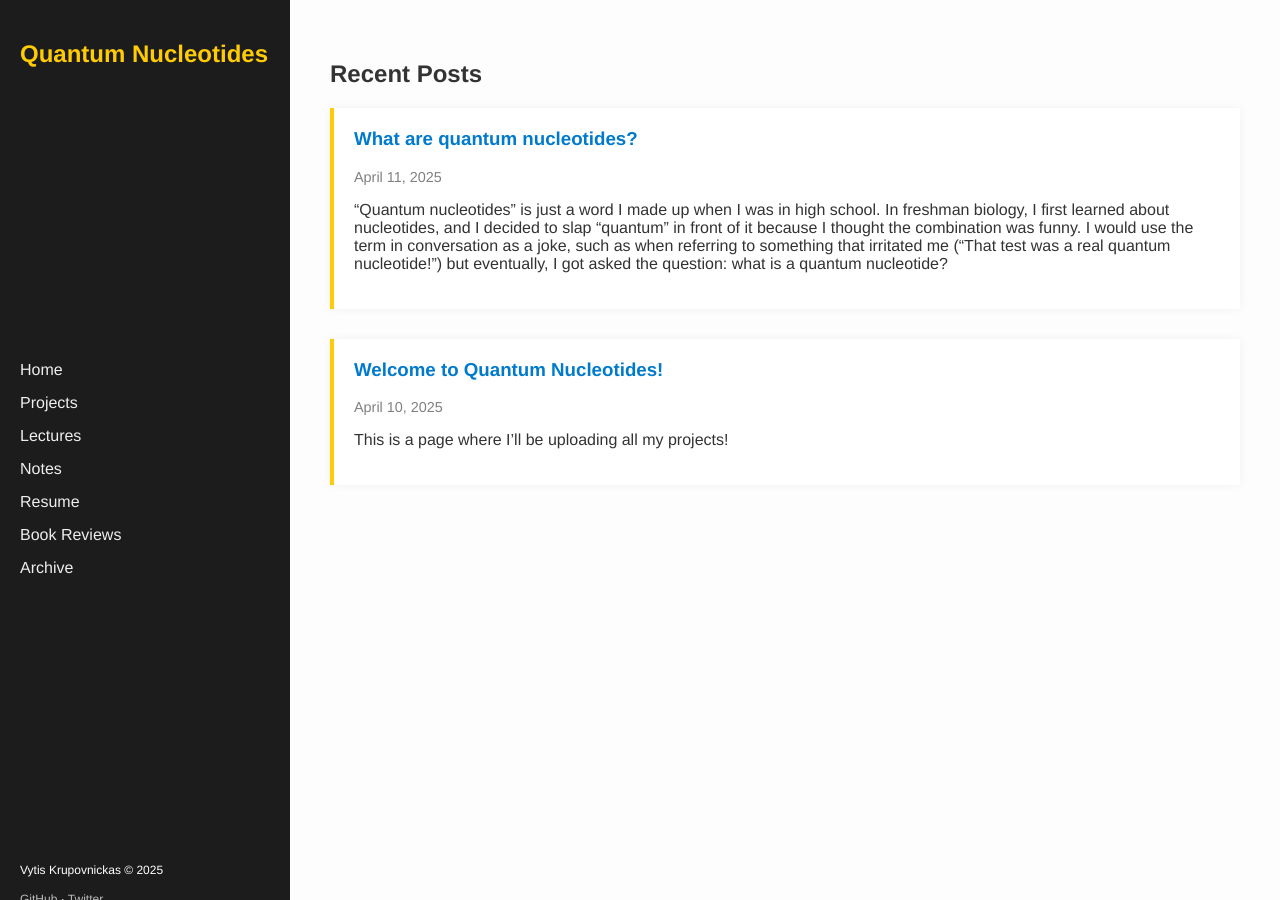
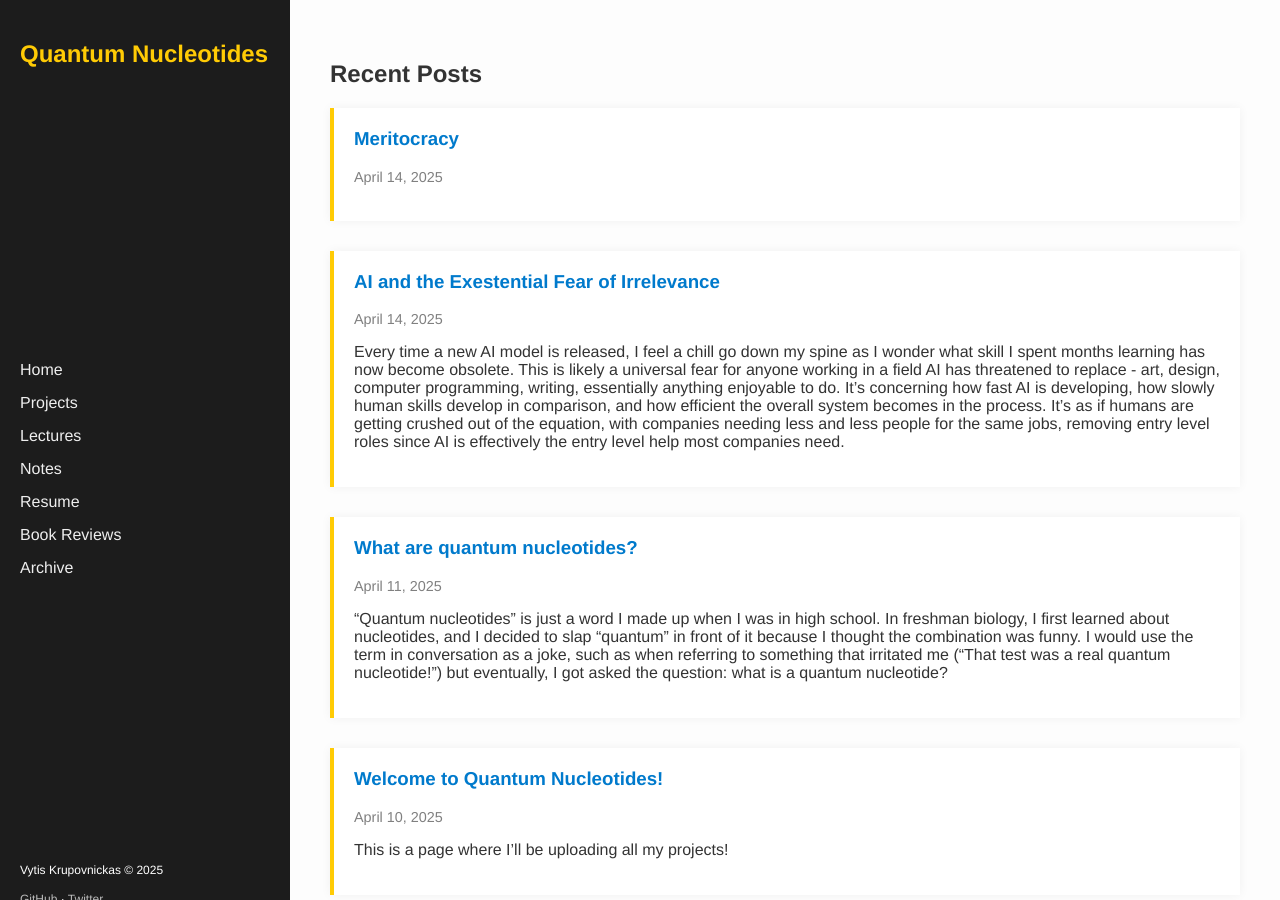
Before and after one commit to Vytis-K/quantumnucleotides, a Jekyll site: the page built from index.markdown, in a window 1280 px wide and 900 px high. Built offline with Jekyll 4.4.1, drawn with Linux system fonts in a browser that asks for light colours.

```diff
--- a/_config.yml
+++ b/_config.yml
@@ -26,7 +26,7 @@ description: >- # this means to ignore newlines until "baseurl:"
   Google search results) and in your feed.xml site description.
 baseurl: "" # the subpath of your site, e.g. /blog
 url: "" # the base hostname & protocol for your site, e.g. http://example.com
-twitter_username: jekyllrb
+twitter_username: N/A
 github_username:  Vytis-K
 
 # Build settings
--- /dev/null
+++ b/_posts/2025-04-14-AI-and-the-Exestential-Fear-of-Irrelevance.markdown
@@ -0,0 +1,16 @@
+---
+layout: post
+title:  "AI and the Exestential Fear of Irrelevance"
+date:   2025-04-14 13:28:56 -0500
+categories: ai
+---
+
+Every time a new AI model is released, I feel a chill go down my spine as I wonder what skill I spent months learning has now become obsolete. This is likely a universal fear for anyone working in a field AI has threatened to replace - art, design, computer programming, writing, essentially anything enjoyable to do. It's concerning how fast AI is developing, how slowly human skills develop in comparison, and how efficient the overall system becomes in the process. It's as if humans are getting crushed out of the equation, with companies needing less and less people for the same jobs, removing entry level roles since AI is effectively the entry level help most companies need.
+
+Of course, AI isn't massively different from the internet itself - it's effectively a much better search engine, with an added illusion of reasoning capabilities so that it can come up with more refined answers from its gargantuan database of knowledge. For instance, once I wanted to find a movie I watched when I was a kid. It was a Halloween themed movie which had a mean kid with blonde hair, a werewolf, a witch, and some other characters. If I put this into Google, I would never find it, and of course I didn't. When I asked Chat GPT and gave it the approximate year I would have watched it, it immediately guessed what movie I was looking for correctly - Scary Godmother: Halloween Spooktacular.
+
+Positives
+
+AI curve
+
+Future of AI
--- /dev/null
+++ b/_posts/2025-04-14-Meritocracy.markdown
@@ -0,0 +1,6 @@
+---
+layout: post
+title:  "Meritocracy"
+date:   2025-04-14 13:57:56 -0500
+categories: ai
+---
--- a/assets/css/style.css
+++ b/assets/css/style.css
@@ -94,3 +94,10 @@ body {
     font-size: 0.9em;
     margin-bottom: 10px;
   }
+
+  .post {
+    font-size: 1.2rem;
+    line-height: 1.8;
+    max-width: 800px;
+    margin: 0 auto;
+  }
--- a/projects.md
+++ b/projects.md
@@ -8,3 +8,9 @@ permalink: /projects/
 
 ## [Quantum Nucleotide Project](/projects/quantum-information-encoding/)
 A speculative project on the intersection of quantum computing, biology, and information theory. *(Started April 2025)*
+
+## [Simulating Orbital Data for Exoplanet Detection](/projects/exoplanet-simulation-with-orbits/)
+A project simulating orbital data with the hope of enhancing exoplanet detection. *(Started April 2025)*
+
+## [Quantum Computing Simulation Library](/projects/quantum-computing-simulation-library/)
+A quantum computing llibrary for simulating quantum computing algorithms and visualizations of quantum computing systems. *(Started April 2025)*
```
Also changed, not shown: projects/exoplanet-simulation-with-orbits.md (added, +7 -0 lines), projects/quantum-simulation-lib.md (added, +7 -0 lines).
